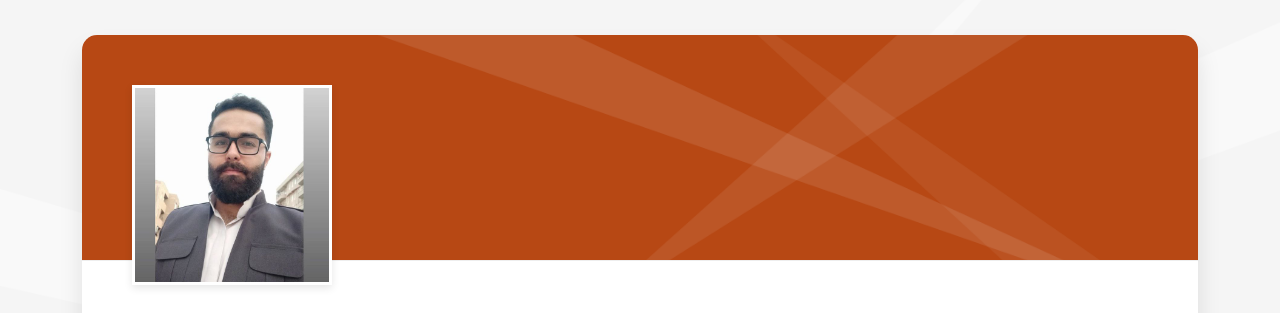
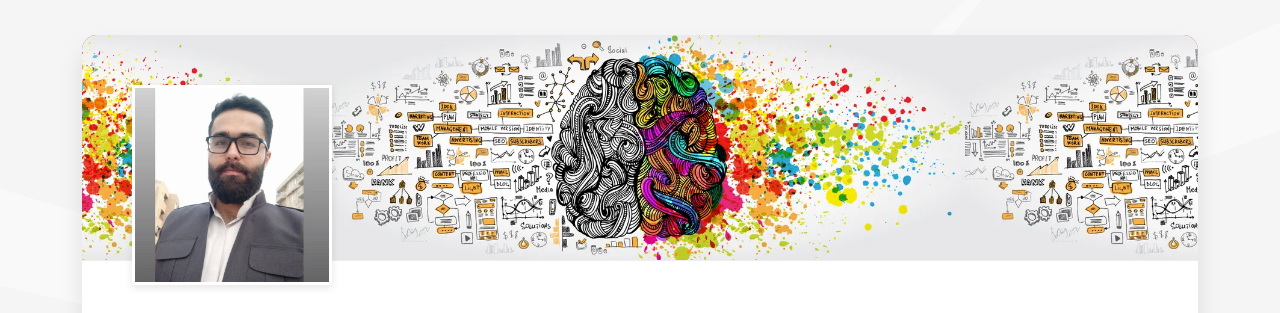
Before and after one commit to Kaveh-Moradkhani/kaveh-moradkhani.github.io, a plain HTML site: page index.html in a window 1280 px wide. Shown: the part 75-388 px from the top of the page. Drawn offline with Linux system fonts and the light colour scheme.

Commit message:
change cover image

```diff
--- a/assets/css/style.css
+++ b/assets/css/style.css
@@ -491,12 +491,12 @@ body {
   padding: 50px;
   margin-bottom: 25px;
   background-color: #b74814;
-  background-image: url("../images/sp_main_bg.png");
-  background-size: cover;
-  -webkit-background-size: cover;
+  background-image: url("../images/cover-photo3.webp");
+  background-size: contain;
+  -webkit-background-size: contain;
   background-attachment: scroll;
   background-position: center center;
-  background-repeat: no-repeat;
+  background-repeat: repeat;
   border-bottom: 1px solid #eee;
 }
 .main .about-me .about-head .profile {
```
Also changed, not shown: assets/images/cover-photo3.webp (added).
